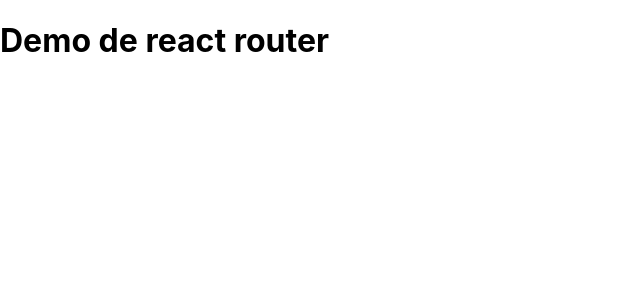
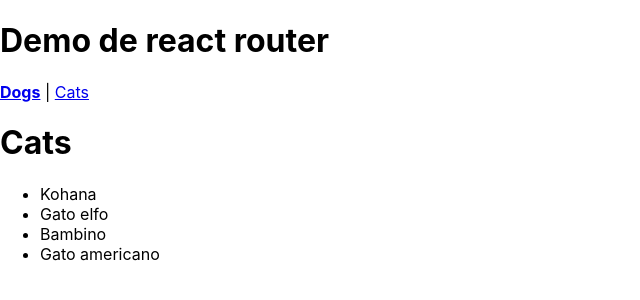
Before and after one commit to cesarju/demo-react-router, a React (Create React App) app: page /cats in a window 1280 px wide. Shown: the top 300 px of the page, without its empty margins (0-640 px from the left). Built offline with nearby package versions, Linux system fonts and the light colour scheme.

Commit message:
Rutas anidadas y NavLink

```diff
--- a/src/App.js
+++ b/src/App.js
@@ -1,8 +1,21 @@
 import './App.css';
-
+import {Link, Outlet, NavLink} from 'react-router-dom'
+//import {Dogs} from './components/Dogs'
 function App() {
   return (
-    <h1>Demo de react router</h1>
+    <div>
+
+      <h1>Demo de react router</h1>
+      <NavLink style={({ isActive }) => {
+              return {
+                margin: "1rem 0",
+                color: isActive ? "blue" : "",
+                fontWeight: "bold",
+              };
+            }} to='/dogs'>Dogs</NavLink> |{" "}
+      <Link to='/Cats'>Cats</Link>
+      <Outlet/>
+    </div>
 
   );
 }
--- /dev/null
+++ b/src/components/Cats.js
@@ -0,0 +1,13 @@
+export const Cats = () => {
+    return (
+        <div>
+            <h1>Cats</h1>
+            <ul>
+                <li>Kohana</li>
+                <li>Gato elfo</li>
+                <li>Bambino</li>
+                <li>Gato americano</li>
+            </ul>
+        </div>
+    )
+}
--- a/src/components/Dogs.js
+++ b/src/components/Dogs.js
@@ -2,6 +2,11 @@
     return (
         <div>
             <h1>All dogs</h1>
+            <ul>
+                <li>Doberman</li>
+                <li>Basset</li>
+                <li>Alusky</li>
+            </ul>
         </div>
     )
 }
--- a/src/index.js
+++ b/src/index.js
@@ -3,13 +3,22 @@
 import './index.css';
 import App from './App';
 import reportWebVitals from './reportWebVitals';
+import { Dogs } from './components/Dogs';
+import { Cats } from './components/Cats';
 //importar BrowserRouter => conecta la aplicacion con la URL del navegador
-import {BrowserRouter} from 'react-router-dom'
+import {BrowserRouter, Route, Router, Routes} from 'react-router-dom'
 
 
 ReactDOM.render(
   <BrowserRouter>
-    <App />
+    <Routes>
+
+      <Route path='/' element={<App />}>
+        <Route path='dogs' element={<Dogs/>}/>
+        <Route path='cats' element={<Cats/>}/>
+      </Route>
+
+    </Routes>
   </BrowserRouter>,
   document.getElementById('root')
 );
```
